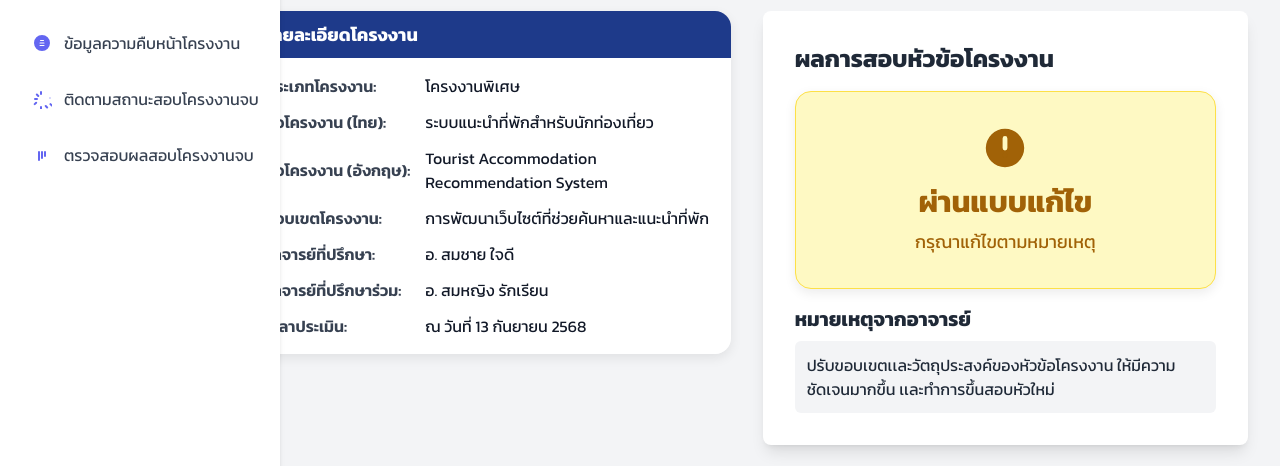
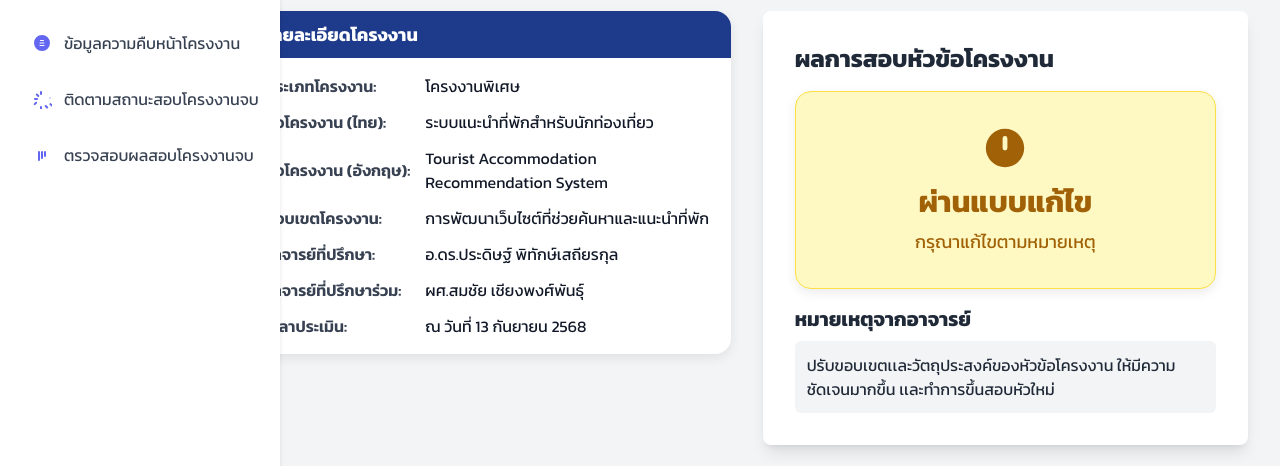
Before and after one commit to BigPeerapoln/Assignment_Intro_WebUI, a plain HTML site: page Student/Check_status.html in a window 1280 px wide. Shown: the part 193-659 px from the top of the page. Drawn offline with nearby package versions, Linux system fonts and the light colour scheme.

Commit message:
updatev4

```diff
--- a/Student/Check_status.html
+++ b/Student/Check_status.html
@@ -229,11 +229,11 @@
                             </div>
                             <div class="flex flex-col md:flex-row md:items-center">
                                 <p class="font-semibold text-gray-700 w-40 shrink-0">อาจารย์ที่ปรึกษา:</p>
-                                <p class="text-gray-900">อ. สมชาย ใจดี</p>
+                                <p class="text-gray-900">อ.ดร.ประดิษฐ์ พิทักษ์เสถียรกุล</p>
                             </div>
                             <div class="flex flex-col md:flex-row md:items-center">
                                 <p class="font-semibold text-gray-700 w-40 shrink-0">อาจารย์ที่ปรึกษาร่วม:</p>
-                                <p class="text-gray-900">อ. สมหญิง รักเรียน</p>
+                                <p class="text-gray-900">ผศ.สมชัย เชียงพงศ์พันธุ์</p>
                             </div>
                             <div class="flex flex-col md:flex-row md:items-center">
                                 <p class="font-semibold text-gray-700 w-40 shrink-0">เวลาประเมิน:</p>
```
Also changed, not shown: Student/Check_status_fail.html (+2 -2 lines).
